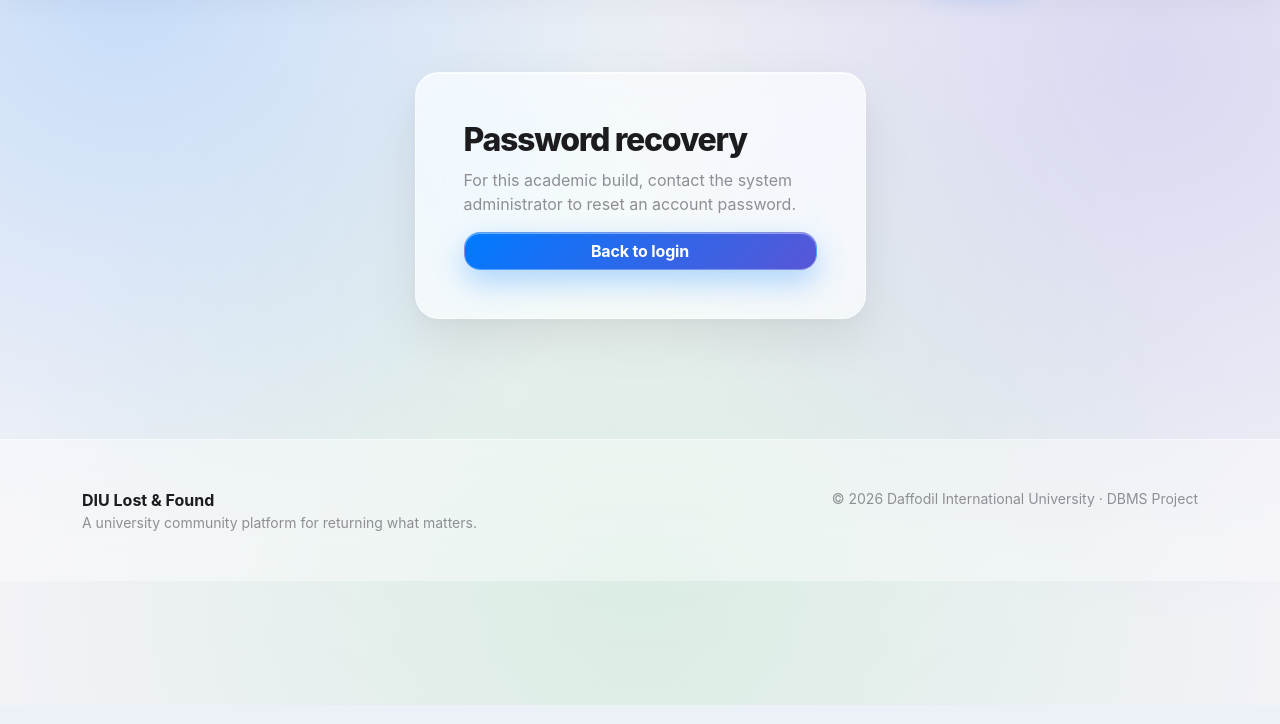
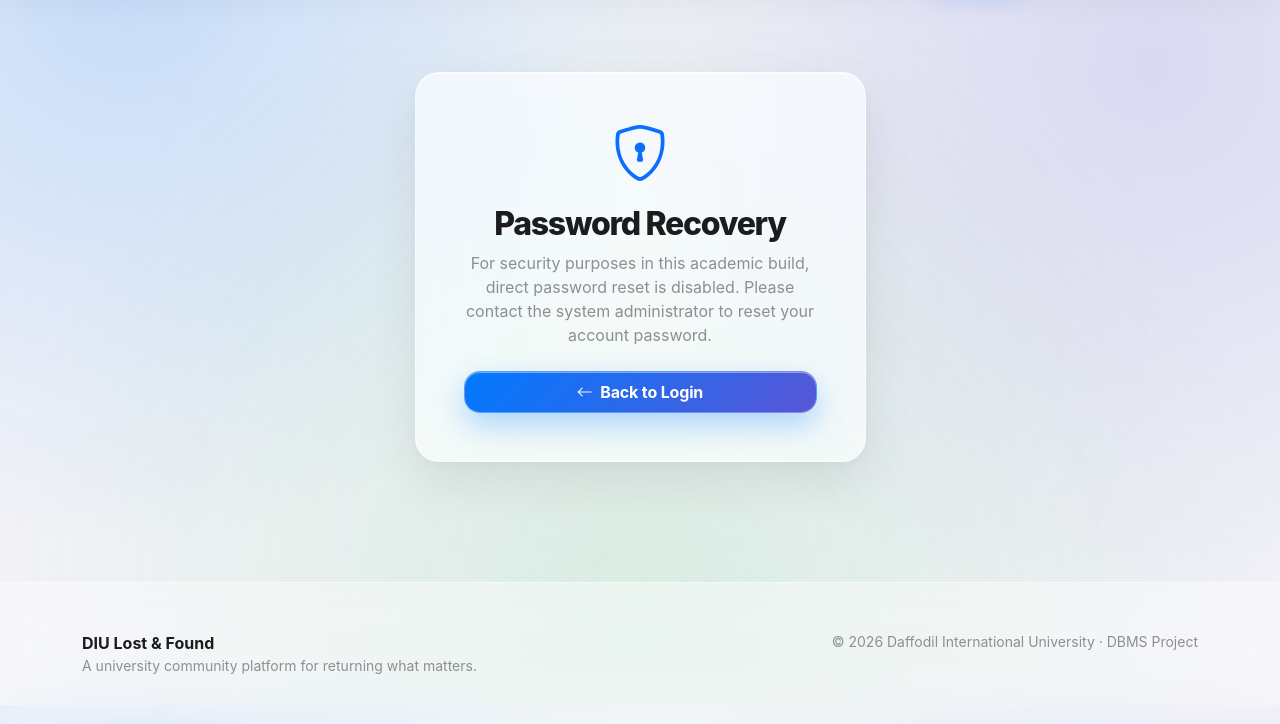
Before and after one commit to mdrokon2004/lost-and-found-management-system-diu, a PHP site: page /forgot_password.php in a window 1280 px wide. Shown: the part 95-819 px from the top of the page. Run offline with PHP 8.4, Linux system fonts and the light colour scheme.

Commit message:
My project work completed

```diff
--- a/forgot_password.php
+++ b/forgot_password.php
@@ -1,3 +1,24 @@
-<?php require_once __DIR__.'/config/config.php'; $page_title='Forgot Password'; include __DIR__.'/includes/header.php'; ?>
-<div class="row justify-content-center py-5"><div class="col-lg-5"><div class="form-card p-4 p-lg-5"><h2 class="section-title">Password recovery</h2><p class="text-secondary">For this academic build, contact the system administrator to reset an account password.</p><a class="btn btn-primary-glass w-100" href="<?=BASE_URL?>/login.php">Back to login</a></div></div></div>
-<?php include __DIR__.'/includes/footer.php'; ?>
+<?php
+require_once __DIR__ . '/config/config.php';
+$page_title = 'Forgot Password';
+include __DIR__ . '/includes/header.php';
+?>
+
+<div class="row justify-content-center py-5">
+    <div class="col-lg-5 col-md-8">
+        <div class="form-card p-4 p-lg-5 text-center">
+            <div class="mb-3 text-primary">
+                <i class="bi bi-shield-lock display-4"></i>
+            </div>
+            <h2 class="section-title mb-2">Password Recovery</h2>
+            <p class="text-secondary mb-4">
+                For security purposes in this academic build, direct password reset is disabled. Please contact the system administrator to reset your account password.
+            </p>
+            <a class="btn btn-primary-glass w-100 py-2" href="<?= BASE_URL ?>/login.php">
+                <i class="bi bi-arrow-left me-1"></i> Back to Login
+            </a>
+        </div>
+    </div>
+</div>
+
+<?php include __DIR__ . '/includes/footer.php'; ?>
```
